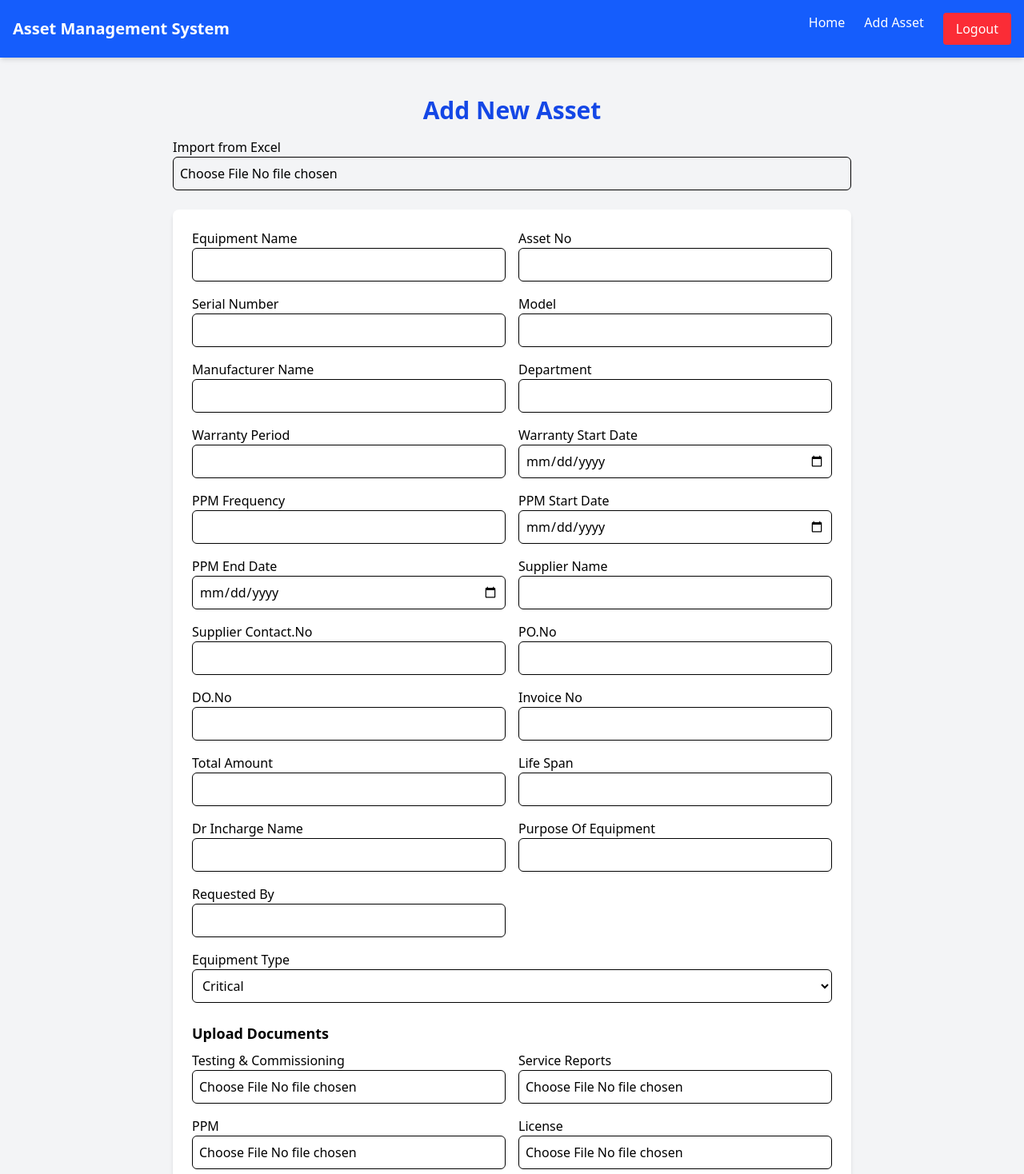
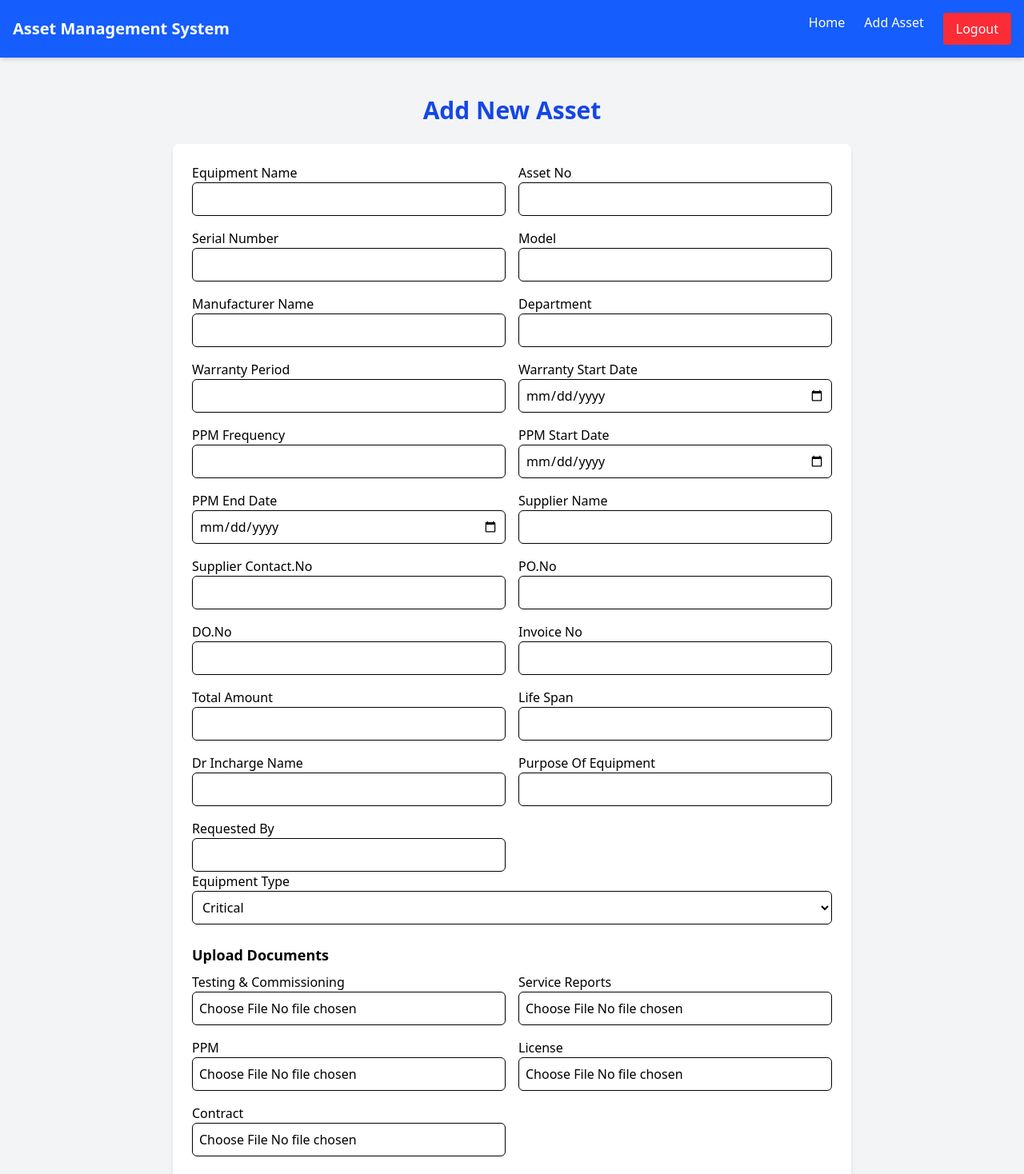
Before and after one commit to MohamedNihmath18/Asset-management-frontend, a React (Vite) app: page /add in a window 1280 px wide. Shown: the top 1468 px of the page at 80% size. Built offline with nearby package versions, Linux system fonts and the light colour scheme; sample sign-in values are in the browser's storage.

Commit message:
reverted ah

```diff
--- a/src/pages/AddAsset.jsx
+++ b/src/pages/AddAsset.jsx
@@ -1,180 +1,9 @@
 
-
-// import { useState } from "react";
-// import axios from "axios";
-// import { useNavigate } from "react-router-dom";
-// import { Loader2 } from "lucide-react";
-
-
-// const AddAsset = () => {
-//   const navigate = useNavigate();
-//   const [loading, setLoading] = useState(false);
-//   const [formData, setFormData] = useState({
-//     equipmentName: "",
-//     assetNo: "",
-//     serialNumber: "",
-//     model: "",
-//     manufacturerName: "",
-//     department: "",
-//     warrantyPeriod: "",
-//     warrantyStartDate: "",
-//     ppmFrequency: "",
-//     ppmStartDate: "",
-//     ppmEndDate: "",
-//     supplierName: "",
-//     supplierContactNo: "",
-//     poNo: "",
-//     doNo: "",
-//     invoiceNo: "",
-//     totalAmount: "",
-//     lifespan: "",
-//     drInchargeName: "",
-//     purposeOfEquipment: "",
-//     requestedBy: "",
-//     equipmentType: "critical",
-//     testingCommissioning: null,
-//     serviceReports: null,
-//     ppm: null,
-//     license: null,
-//     contract: null,
-//   });
-
-//   // Handle Input Changes
-//   const handleChange = (e) => {
-//     const { name, value } = e.target;
-//     setFormData({ ...formData, [name]: value });
-//   };
-
-//   // Handle File Uploads
-//   const handleFileChange = (e) => {
-//     setFormData({ ...formData, [e.target.name]: e.target.files[0] });
-//   };
-
-//   // Handle Form Submission
-//   const handleSubmit = async (e) => {
-//     e.preventDefault();
-//     setLoading(true);
-
-//     const data = new FormData();
-//     Object.keys(formData).forEach((key) => {
-//       data.append(key, formData[key]);
-//     });
-
-//     try {
-//       await axios.post("https://asset-management-backend-vegp.onrender.com/api/assets/create", data);
-//       alert("Asset added successfully!");
-//       navigate("/");
-//     } catch (error) {
-//       console.error("Error adding asset:", error);
-//       alert("Failed to add asset");
-//     } finally {
-//       setLoading(false);
-//     }
-//   };
-
-//   return (
-//     <div className="p-6 max-w-4xl mx-auto">
-//       {/* Header */}
-//       <h1 className="text-3xl font-bold text-blue-700 text-center">Add New Asset</h1>
-
-//       <form className="mt-6 bg-white shadow-md p-6 rounded-lg" onSubmit={handleSubmit}>
-//         <div className="grid grid-cols-1 md:grid-cols-2 gap-4">
-//           {/* Equipment Details */}
-//           {[
-//             ["Equipment Name", "equipmentName"],
-//             ["Asset No", "assetNo"],
-//             ["Serial Number", "serialNumber"],
-//             ["Model", "model"],
-//             ["Manufacturer Name", "manufacturerName"],
-//             ["Department", "department"],
-//             ["Warranty Period", "warrantyPeriod"],
-//             ["Warranty Start Date", "warrantyStartDate", "date"],
-//             ["PPM Frequency", "ppmFrequency"],
-//             ["PPM Start Date", "ppmStartDate", "date"],
-//             ["PPM End Date", "ppmEndDate", "date"],
-//             ["Supplier Name", "supplierName"],
-//             ["Supplier Contact.No", "supplierContactNo"],
-//             ["PO.No", "poNo"],
-//             ["DO.No", "doNo"],
-//             ["Invoice No", "invoiceNo"],
-//             ["Total Amount", "totalAmount", "number"],
-//             ["Life Span", "lifespan"],
-//             ["Dr Incharge Name", "drInchargeName"],
-//             ["Purpose Of Equipment", "purposeOfEquipment"],
-//             ["Requested By", "requestedBy"],
-//           ].map(([label, name, type = "text"]) => (
-//             <div key={name}>
-//               <label className="block font-medium">{label}</label>
-//               <input
-//                 type={type}
-//                 name={name}
-//                 value={formData[name]}
-//                 onChange={handleChange}
-//                 className="w-full border p-2 rounded-md focus:ring focus:ring-blue-200"
-//                 required
-//               />
-//             </div>
-//           ))}
-//         </div>
-
-//         {/* Equipment Type */}
-//         <div>
-//             <label className="block font-medium">Equipment Type</label>
-//             <select
-//               name="equipmentType"
-//               value={formData.equipmentType}
-//               onChange={handleChange}
-//               className="w-full border p-2 rounded-md focus:ring focus:ring-blue-200"
-//               required
-//             >
-//               <option value="critical">Critical</option>
-//               <option value="non-critical">Non-Critical</option>
-//             </select>
-//           </div>
-
-//         {/* File Uploads */}
-//         <div className="mt-6">
-//           <h2 className="text-lg font-semibold">Upload Documents</h2>
-//           <div className="grid grid-cols-1 md:grid-cols-2 gap-4 mt-2">
-//             {[
-//               ["Testing & Commissioning", "testingCommissioning"],
-//               ["Service Reports", "serviceReports"],
-//               ["PPM", "ppm"],
-//               ["License", "license"],
-//               ["Contract", "contract"],
-//             ].map(([label, name]) => (
-//               <div key={name}>
-//                 <label className="block font-medium">{label}</label>
-//                 <input
-//                   type="file"
-//                   name={name}
-//                   onChange={handleFileChange}
-//                   className="w-full border p-2 rounded-md focus:ring focus:ring-blue-200"
-//                 />
-//               </div>
-//             ))}
-//           </div>
-//         </div>
-
-//         {/* Submit Button */}
-//         <button
-//           type="submit"
-//           className="mt-6 w-full bg-blue-600 text-white px-4 py-2 rounded-lg flex items-center justify-center gap-2 hover:bg-blue-800"
-//         >
-//           {loading ? <Loader2 className="animate-spin" size={20} /> : "Add Asset"}
-//         </button>
-//       </form>
-//     </div>
-//   );
-// };
-
-// export default AddAsset;
 
 import { useState } from "react";
 import axios from "axios";
 import { useNavigate } from "react-router-dom";
 import { Loader2 } from "lucide-react";
-import * as XLSX from "xlsx";
 
 const AddAsset = () => {
   const navigate = useNavigate();
@@ -220,20 +49,6 @@ const AddAsset = () => {
     setFormData({ ...formData, [e.target.name]: e.target.files[0] });
   };
 
-  // Handle Excel Import
-  const handleExcelImport = (e) => {
-    const file = e.target.files[0];
-    const reader = new FileReader();
-    reader.onload = (event) => {
-      const data = new Uint8Array(event.target.result);
-      const workbook = XLSX.read(data, { type: "array" });
-      const sheet = workbook.Sheets[workbook.SheetNames[0]];
-      const excelData = XLSX.utils.sheet_to_json(sheet);
-      if (excelData.length > 0) setFormData(excelData[0]);
-    };
-    reader.readAsArrayBuffer(file);
-  };
-
   // Handle Form Submission
   const handleSubmit = async (e) => {
     e.preventDefault();
@@ -261,25 +76,33 @@ const AddAsset = () => {
       {/* Header */}
       <h1 className="text-3xl font-bold text-blue-700 text-center">Add New Asset</h1>
 
-      {/* Excel Import */}
-      <div className="mt-4">
-        <label className="block font-medium">Import from Excel</label>
-        <input
-          type="file"
-          accept=".xlsx, .xls"
-          onChange={handleExcelImport}
-          className="w-full border p-2 rounded-md focus:ring focus:ring-blue-200"
-        />
-      </div>
-
       <form className="mt-6 bg-white shadow-md p-6 rounded-lg" onSubmit={handleSubmit}>
         <div className="grid grid-cols-1 md:grid-cols-2 gap-4">
           {/* Equipment Details */}
-          {["Equipment Name", "Asset No", "Serial Number", "Model", "Manufacturer Name", "Department", "Warranty Period", "Warranty Start Date", "PPM Frequency", "PPM Start Date", "PPM End Date", "Supplier Name", "Supplier Contact.No", "PO.No", "DO.No", "Invoice No", "Total Amount", "Life Span", "Dr Incharge Name", "Purpose Of Equipment", "Requested By"].map((label, index) => {
-            const name = label.replace(/\s+/g, "").replace(/\./g, "").charAt(0).toLowerCase() + label.replace(/\s+/g, "").replace(/\./g, "").slice(1);
-            const type = ["Warranty Start Date", "PPM Start Date", "PPM End Date"].includes(label) ? "date" : label === "Total Amount" ? "number" : "text";
-            return (
-              <div key={index}>
+          {[
+            ["Equipment Name", "equipmentName"],
+            ["Asset No", "assetNo"],
+            ["Serial Number", "serialNumber"],
+            ["Model", "model"],
+            ["Manufacturer Name", "manufacturerName"],
+            ["Department", "department"],
+            ["Warranty Period", "warrantyPeriod"],
+            ["Warranty Start Date", "warrantyStartDate", "date"],
+            ["PPM Frequency", "ppmFrequency"],
+            ["PPM Start Date", "ppmStartDate", "date"],
+            ["PPM End Date", "ppmEndDate", "date"],
+            ["Supplier Name", "supplierName"],
+            ["Supplier Contact.No", "supplierContactNo"],
+            ["PO.No", "poNo"],
+            ["DO.No", "doNo"],
+            ["Invoice No", "invoiceNo"],
+            ["Total Amount", "totalAmount", "number"],
+            ["Life Span", "lifespan"],
+            ["Dr Incharge Name", "drInchargeName"],
+            ["Purpose Of Equipment", "purposeOfEquipment"],
+            ["Requested By", "requestedBy"],
+          ].map(([label, name, type = "text"]) => (
+            <div key={name}>
               <label className="block font-medium">{label}</label>
               <input
                 type={type}
@@ -290,12 +113,11 @@ const AddAsset = () => {
                 required
               />
             </div>
-            );
-          })}
+          ))}
         </div>
 
         {/* Equipment Type */}
-        <div className="mt-4">
+        <div>
             <label className="block font-medium">Equipment Type</label>
             <select
               name="equipmentType"
@@ -313,10 +135,14 @@ const AddAsset = () => {
         <div className="mt-6">
           <h2 className="text-lg font-semibold">Upload Documents</h2>
           <div className="grid grid-cols-1 md:grid-cols-2 gap-4 mt-2">
-            {["Testing & Commissioning", "Service Reports", "PPM", "License", "Contract"].map((label, index) => {
-              const name = label.replace(/\s+/g, "").replace(/\./g, "").charAt(0).toLowerCase() + label.replace(/\s+/g, "").replace(/\./g, "").slice(1);
-              return (
-                <div key={index}>
+            {[
+              ["Testing & Commissioning", "testingCommissioning"],
+              ["Service Reports", "serviceReports"],
+              ["PPM", "ppm"],
+              ["License", "license"],
+              ["Contract", "contract"],
+            ].map(([label, name]) => (
+              <div key={name}>
                 <label className="block font-medium">{label}</label>
                 <input
                   type="file"
@@ -325,8 +151,7 @@ const AddAsset = () => {
                   className="w-full border p-2 rounded-md focus:ring focus:ring-blue-200"
                 />
               </div>
-              );
-            })}
+            ))}
           </div>
         </div>
 
```
Lines whose indentation alone changed are shown as unchanged.
